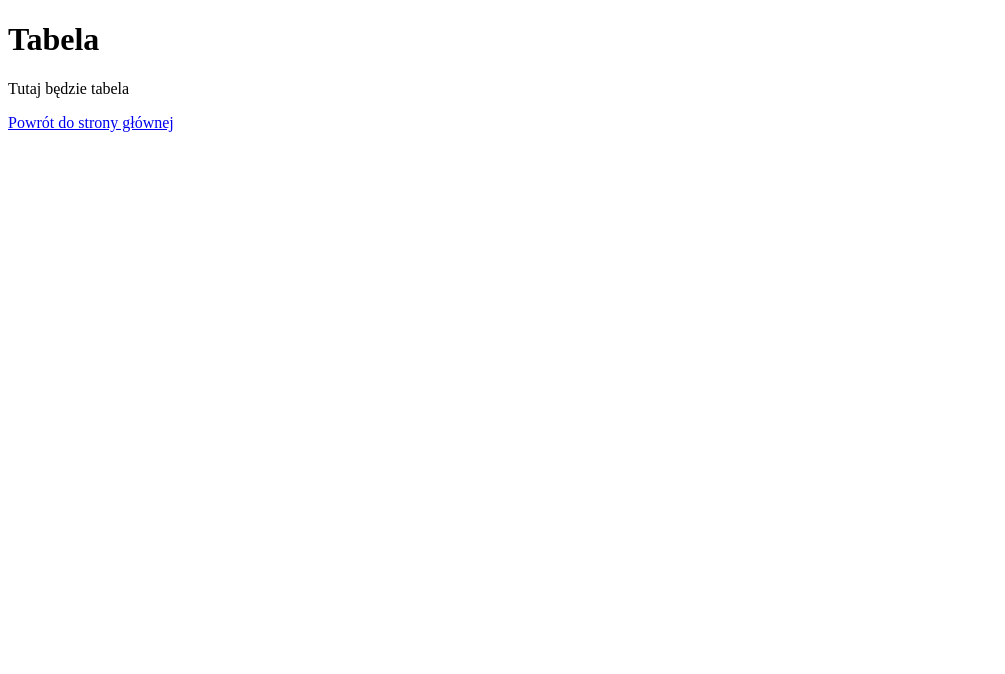
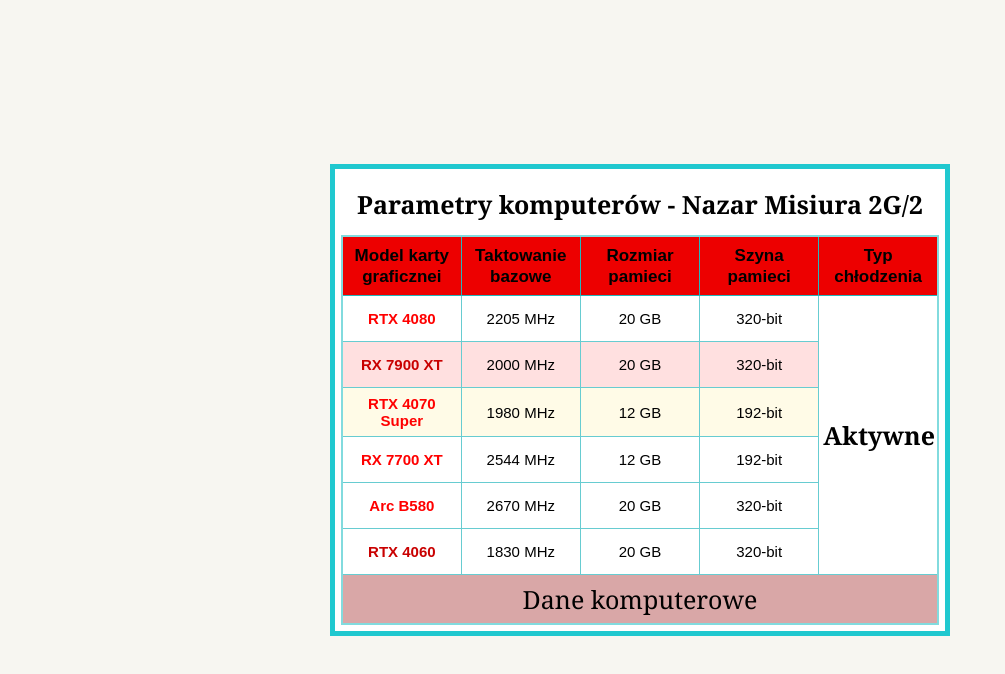
Before and after one commit to tacticalcame/tacticalcame, a plain HTML site: page tabela_misiura.html in a window 1280 px wide. Shown: the whole page, without its empty margins (0-1005 px from the left). Drawn offline with Linux system fonts and the light colour scheme.

Commit message:
Revamp tabela_misiura.html with new layout and styles
Added metadata, styles, and a computer parameters table.

```diff
--- a/tabela_misiura.html
+++ b/tabela_misiura.html
@@ -1,14 +1,129 @@
-<!DOCTYPE html>
+<!doctype html>
 <html lang="pl">
 <head>
-    <meta charset="UTF-8">
-    <meta name="viewport" content="width=device-width, initial-scale=1">
-    <title>Tabela - Nazar Misiura</title>
+  <meta charset="utf-8">
+  <meta name="viewport" content="width=device-width, initial-scale=1">
+  <meta name="author" content="Nazar Misiura">
+  <meta name="date" content="2026-11-08">
+  <title>Zielony Kącik Warzywniczy | Tabela | Wykonał MISIURA</title>
+  <!-- Praca praktyczna, 2026-11-08 — Nazar Misiura. -->
+  <style>
+    * { box-sizing: border-box; }
+    body {
+      min-height: 100vh;
+      margin: 0;
+      padding: 24px;
+      display: grid;
+      place-items: center;
+      background: #f7f6f1;
+      font-family: "Times New Roman", serif;
+      color: #000;
+    }
+    .computer-table {
+      width: min(100%, 620px);
+      border: 5px solid #20c8cf;
+      padding: 0 0 0;
+      background: #fff;
+      text-align: center;
+    }
+    h1 {
+      margin: 18px 8px 14px;
+      font-family: Georgia, "Times New Roman", serif;
+      font-size: 25px;
+    }
+    table {
+      width: calc(100% - 12px);
+      margin: 0 6px 6px;
+      border-collapse: collapse;
+      border: 2px solid #82dbde;
+      table-layout: fixed;
+      font-family: Arial, Helvetica, sans-serif;
+    }
+    th {
+      height: 58px;
+      padding: 8px 4px;
+      border: 1px solid #24b6bd;
+      background: #ed0000;
+      font-size: 17px;
+      line-height: 1.25;
+    }
+    td {
+      height: 46px;
+      padding: 7px 4px;
+      border: 1px solid #67ccd1;
+      background: #fff;
+      font-size: 15px;
+    }
+    tbody tr:nth-child(1) td:first-child,
+    tbody tr:nth-child(3) td:first-child,
+    tbody tr:nth-child(5) td:first-child {
+      color: #ff0000;
+      font-weight: 700;
+    }
+    tbody tr:nth-child(2) td:first-child,
+    tbody tr:nth-child(6) td:first-child {
+      color: #c90000;
+      font-weight: 700;
+    }
+    tbody tr:nth-child(4) td:first-child {
+      color: #ff0000;
+      font-weight: 700;
+    }
+    tbody tr:nth-child(2) td {
+      background: #ffe0e0;
+    }
+    tbody tr:nth-child(3) td {
+      background: #fffbe7;
+    }
+    .status {
+      width: 20%;
+      font-family: Georgia, "Times New Roman", serif;
+      font-size: 25px;
+      font-weight: 700;
+      border-left: 1px solid #67ccd1;
+    }
+    .footer-row td {
+      height: 42px;
+      border: 0;
+      background: #d9a7a7;
+      font-family: Georgia, "Times New Roman", serif;
+      font-size: 25px;
+    }
+    @media (max-width: 560px) {
+      body { padding: 10px; }
+      h1 { font-size: 20px; }
+      th { height: 64px; font-size: 13px; }
+      td { height: 48px; font-size: 12px; }
+      .status, .footer-row td { font-size: 18px; }
+    }
+  </style>
 </head>
 <body>
-
-    <h1>Tabela</h1>
-    <p>Tutaj będzie tabela</p>
-    <p><a href="index.html">Powrót do strony głównej</a></p>
+  <main class="computer-table">
+    <h1>Parametry komputerów - Nazar Misiura 2G/2</h1>
+    <table>
+      <thead>
+        <tr>
+          <th>Model karty<br>graficznei</th>
+          <th>Taktowanie<br>bazowe</th>
+          <th>Rozmiar<br>pamieci</th>
+          <th>Szyna<br>pamieci</th>
+          <th>Typ<br>chłodzenia</th>
+        </tr>
+      </thead>
+      <tbody>
+        <tr>
+          <td>RTX 4080</td><td>2205 MHz</td><td>20 GB</td><td>320-bit</td>
+          <td rowspan="6" class="status">Aktywne</td>
+        </tr>
+        <tr><td>RX 7900 XT</td><td>2000 MHz</td><td>20 GB</td><td>320-bit</td></tr>
+        <tr><td>RTX 4070 Super</td><td>1980 MHz</td><td>12 GB</td><td>192-bit</td></tr>
+        <tr><td>RX 7700 XT</td><td>2544 MHz</td><td>12 GB</td><td>192-bit</td></tr>
+        <tr><td>Arc B580</td><td>2670 MHz</td><td>20 GB</td><td>320-bit</td></tr>
+        <tr><td>RTX 4060</td><td>1830 MHz</td><td>20 GB</td><td>320-bit</td></tr>
+        <tr class="footer-row"><td colspan="5">Dane komputerowe</td></tr>
+      </tbody>
+    </table>
+  </main>
 </body>
 </html>
```
